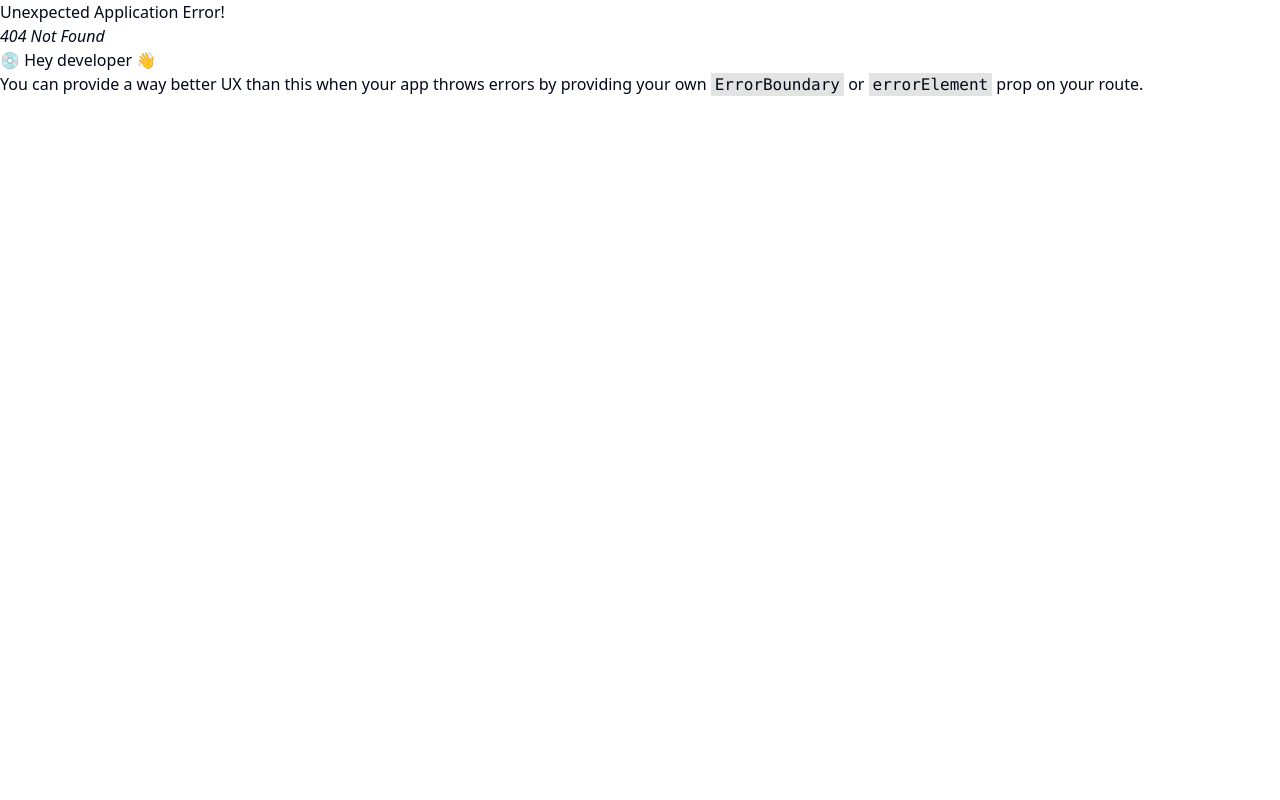
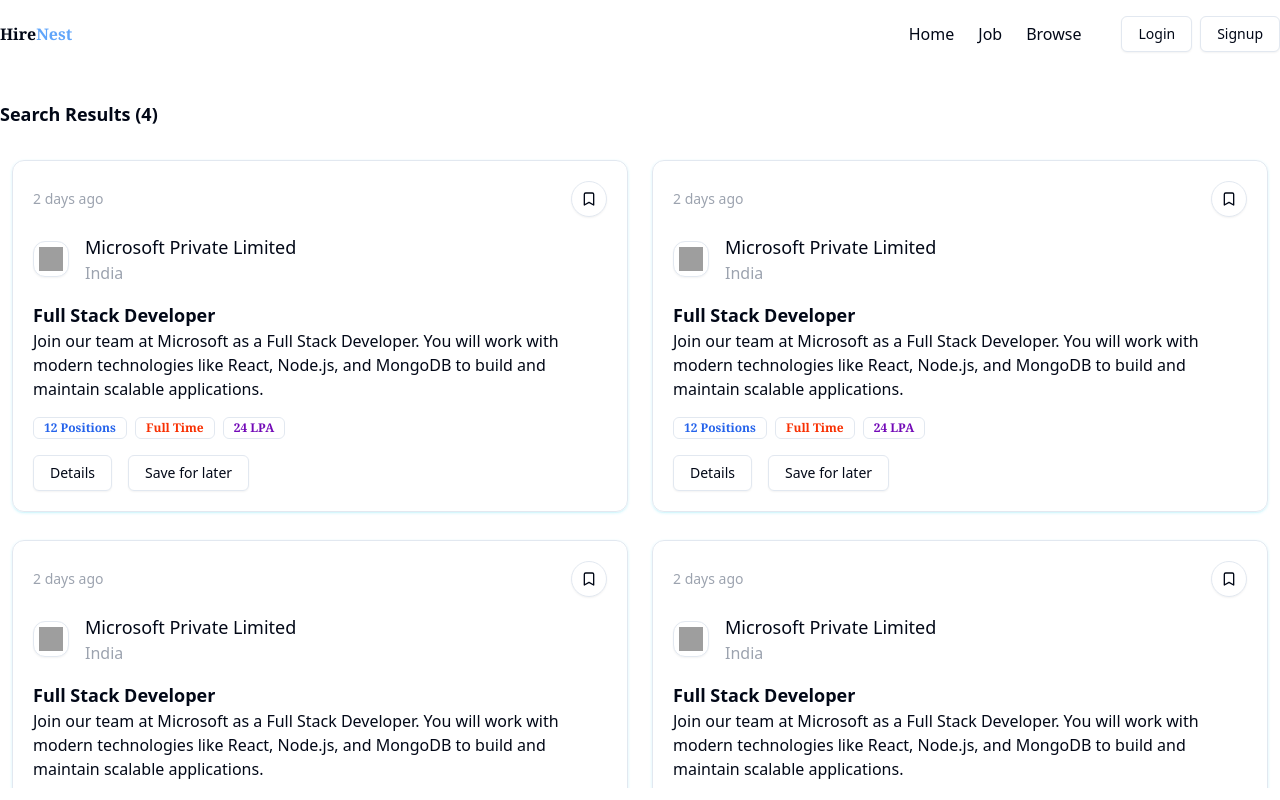
Before and after one commit to sidhantrajput1/HireNest, a React (Vite) app in the folder frontend/: page /browse in a window 1280 px wide. Before the commit this address had no page. Built offline with nearby package versions, Linux system fonts and the light colour scheme; grey boxes are pictures that could not be loaded.

Commit message:
Homepage Completed

```diff
--- a/frontend/src/App.jsx
+++ b/frontend/src/App.jsx
@@ -4,6 +4,7 @@
 import Signup from "./components/Auth/Signup";
 import Home from "./components/Home";
 import Job from "./components/Job";
+import Browse from "./components/Browse";
 
 const appRouter = createBrowserRouter([
   {
@@ -21,6 +22,10 @@
   {
     path : '/jobs',
     element : < Job/>
+  },
+  {
+    path : '/browse',
+    element : <Browse/>
   }
 ])
 
--- /dev/null
+++ b/frontend/src/components/Browse.jsx
@@ -0,0 +1,22 @@
+import Jobs from "./Jobs";
+import { NavBar } from "./shared/NavBar";
+
+const randomJobs = [1, 2, 3, 4];
+
+function Browse() {
+  return (
+    <div>
+      <NavBar />
+      <div className="max-w-7xl mx-auto mt-8 overflow-y-auto h-[88vh]">
+        <h1 className="font-bold text-lg py-4">Search Results ({randomJobs.length})</h1>
+        <div className="grid grid-cols-2">
+        {randomJobs.map((item, idx) => {
+          return <Jobs key={idx} />;
+        })}
+        </div>
+      </div>
+    </div>
+  );
+}
+
+export default Browse;
--- a/frontend/src/components/shared/NavBar.jsx
+++ b/frontend/src/components/shared/NavBar.jsx
@@ -22,7 +22,7 @@
           <ul className="flex items-center gap-6 font-medium cursor-pointer">
             <li><Link to="/">Home</Link></li>
             <li><Link to="/jobs">Job</Link></li>
-            <li>Browse</li>
+            <li><Link to="/browse">Browse</Link></li>
           </ul>
           <div>
             {!user ? (
```
